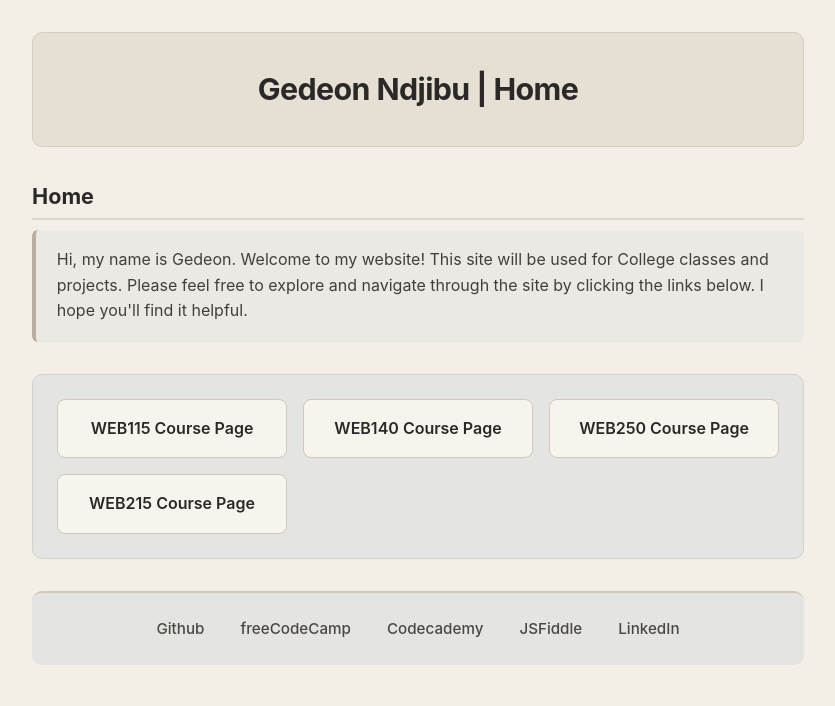
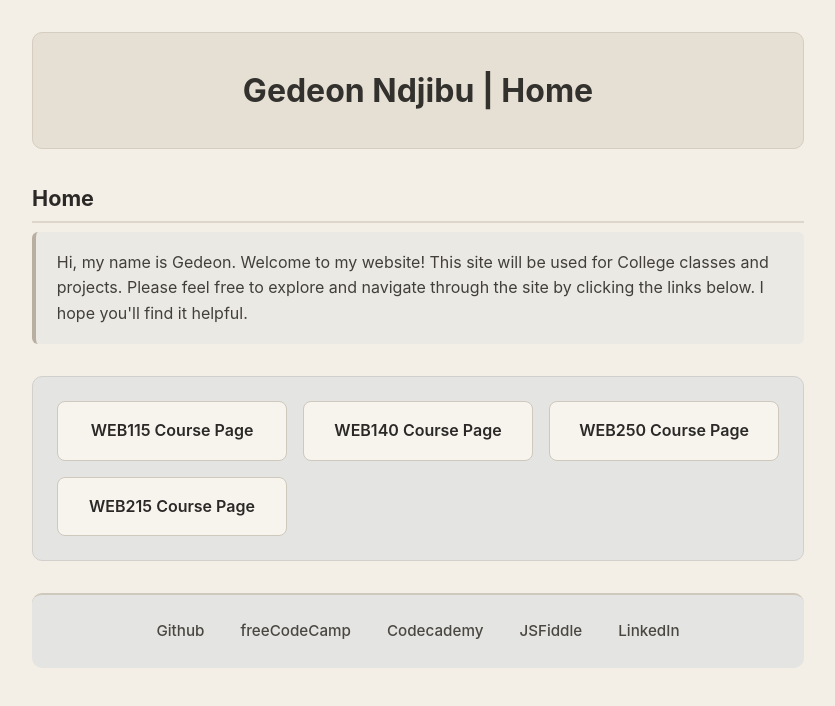
Before and after one commit to GEDEONNDJIBU/gedeonndjibu.github.io, a plain HTML site: page index.html in a window 1280 px wide. Shown: the whole page, without its empty margins (222-1057 px from the left). Drawn offline with Linux system fonts and the light colour scheme.

Commit message:
Update style.css

```diff
--- a/style.css
+++ b/style.css
@@ -25,7 +25,7 @@ header {
   margin-bottom: 2rem;
 }
 
-header h1 {
+.header h1 {
   font-size: 1.9rem;
   font-weight: 700;
   letter-spacing: -0.02em;
```
